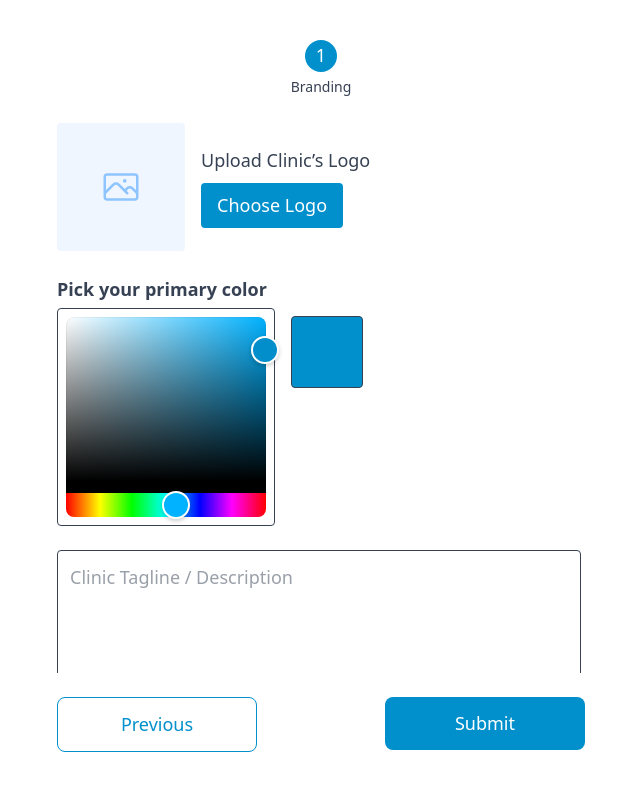
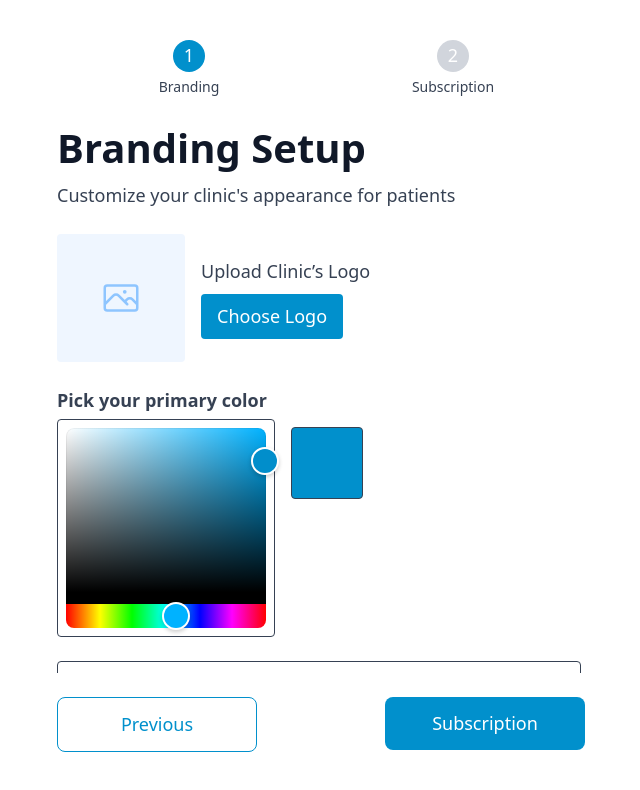
Before and after one commit to kinwitstech/SSN, a React (Vite) app: page /registerClinic in a window 1280 px wide. Shown: the top 790 px of the page, without its empty margins (319-959 px from the left). Built offline with nearby package versions, Linux system fonts and the light colour scheme.

Commit message:
Subscription Plans UI Implementation.

```diff
--- a/src/pages/auth/RegisterClinic/BrandingSetup.jsx
+++ b/src/pages/auth/RegisterClinic/BrandingSetup.jsx
@@ -59,6 +59,8 @@ export default function BrandingSetup() {
 
   return (
     <div className="space-y-6">
+      <h1 className="mb-2">Branding Setup</h1>
+      <p>Customize your clinic's appearance for patients</p>
       {/* Upload Logo */}
       <div className="flex md:flex-row items-center gap-4 mb-2">
         <div className="w-32 h-32 bg-blue-50 flex-center rounded overflow-hidden self-center md:self-auto">
@@ -100,12 +102,7 @@ export default function BrandingSetup() {
 
       {/* Color Picker */}
       <div className="mt-6">
-        <label
-          htmlFor="primaryColorSelection"
-          className="font-semibold mb-1 block"
-        >
-          Pick your primary color
-        </label>
+        <p className="font-semibold mb-1 block">Pick your primary color</p>
         <div className="flex gap-4">
           <Controller
             id="primaryColorSelection"
--- a/src/pages/auth/RegisterClinic/RegisterClinicSchema.js
+++ b/src/pages/auth/RegisterClinic/RegisterClinicSchema.js
@@ -14,12 +14,18 @@ const brandingSchema = z.object({
     .max(200, "Tagline is too long"),
 });
 
-export const fullSchema = clinicDetailsSchema.merge(brandingSchema);
+const subscriptionPlanSchema = z.object({
+  subscriptionPlan: z.string().min(1, "Please select a subscription plan"),
+});
+
+export const fullSchema = clinicDetailsSchema
+  .merge(brandingSchema)
+  .merge(subscriptionPlanSchema);
 
 // 🧪 Fields to validate per step
 export const stepFieldsMap = {
   0: ["clinicLogo"],
-  1: [],
+  1: ["subscriptionPlan"],
   2: [],
   3: [],
   4: [],
--- /dev/null
+++ b/src/pages/auth/RegisterClinic/SubscriptionPlans.jsx
@@ -0,0 +1,88 @@
+import { useFormContext } from "react-hook-form";
+
+const plans = [
+  {
+    id: "free",
+    title: "Free Plan",
+    price: "Rs 0 for 30 Days",
+    features: ["Everything in Professional Tier for a period of 30 Days"],
+  },
+  {
+    id: "basic",
+    title: "Basic Plan",
+    price: "Rs 100/ Month",
+    features: [
+      "Doctor Management, Patient Management, Teleconsultation",
+      "Everything in Professional Tier for a period of 30 Days",
+    ],
+  },
+  {
+    id: "growth",
+    title: "Growth Plan",
+    price: "Rs 1000/ Month",
+    features: [
+      "Doctor Management, Patient Management, Teleconsultation",
+      "Everything in Professional Tier for a period of 30 Days",
+    ],
+  },
+];
+
+export default function SubscriptionPlans() {
+  const {
+    watch,
+    setValue,
+    formState: { errors },
+  } = useFormContext();
+  const selectedPlan = watch("subscriptionPlan");
+
+  const onHandleSelect = (planId) => {
+    setValue("subscriptionPlan", planId, { shouldValidate: true });
+  };
+
+  return (
+    <div className="space-y-4">
+      <h1 className="mb-2">Subscription</h1>
+      <p>Select a plan that fits your needs</p>
+      <>
+        {errors.subscriptionPlan && (
+          <p className="text-red-500 text-sm">
+            Please select a subscription plan!
+          </p>
+        )}
+        {plans.map((plan) => {
+          const isSelected = selectedPlan === plan.id;
+          return (
+            <div
+              key={plan.id}
+              onClick={() => onHandleSelect(plan.id)}
+              className={`cursor-pointer border rounded-lg p-4 transition gap-y-4 ${
+                isSelected ? "border-primary shadow" : "border-gray-300"
+              }`}
+            >
+              <div className="flex items-center mb-2">
+                <input
+                  type="radio"
+                  name="subscriptionPlan"
+                  value={plan.id}
+                  checked={isSelected}
+                  onChange={() => onHandleSelect(plan.id)}
+                  className="w-5 h-5 mr-3 accent-primary"
+                />
+                <h3>{plan.title}</h3>
+              </div>
+              <p className="text-primary font-semibold mb-2">{plan.price}</p>
+              <ul className="space-y-1 text-sm">
+                {plan.features.map((feature, idx) => (
+                  <li key={idx} className="flex gap-2 items-start">
+                    <span className="w-2 h-2 mt-2 bg-green-500 rounded-full shrink-0" />
+                    <span>{feature}</span>
+                  </li>
+                ))}
+              </ul>
+            </div>
+          );
+        })}
+      </>
+    </div>
+  );
+}
--- a/src/pages/auth/RegisterClinic/index.jsx
+++ b/src/pages/auth/RegisterClinic/index.jsx
@@ -6,9 +6,13 @@ import { FormProvider, useForm } from "react-hook-form";
 import Button from "../../../components/Button";
 import BrandingSetup from "./BrandingSetup";
 import { fullSchema, stepFieldsMap } from "./RegisterClinicSchema";
+import SubscriptionPlans from "./SubscriptionPlans";
 
 // Step Components
-const steps = [{ title: "Branding", component: BrandingSetup }];
+const steps = [
+  { title: "Branding", component: BrandingSetup },
+  { title: "Subscription", component: SubscriptionPlans },
+];
 
 const RegisterClinic = () => {
   const [stepIndex, setStepIndex] = useState(0);
```
